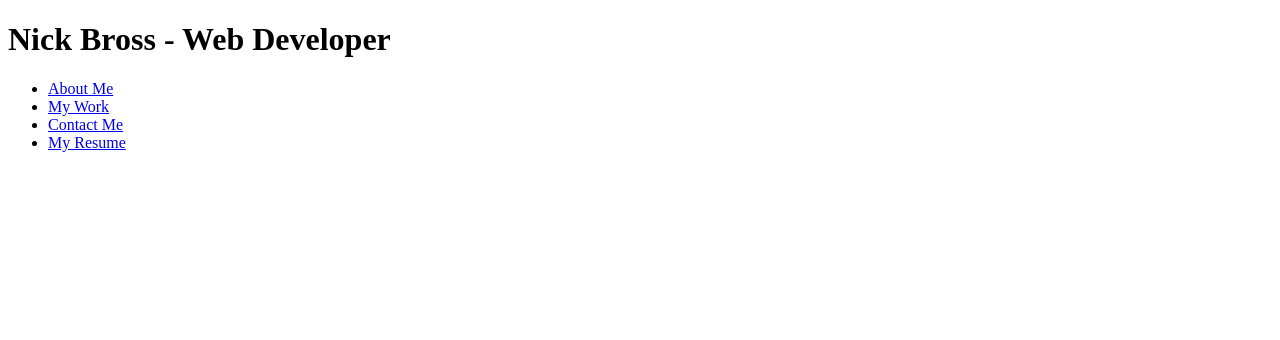
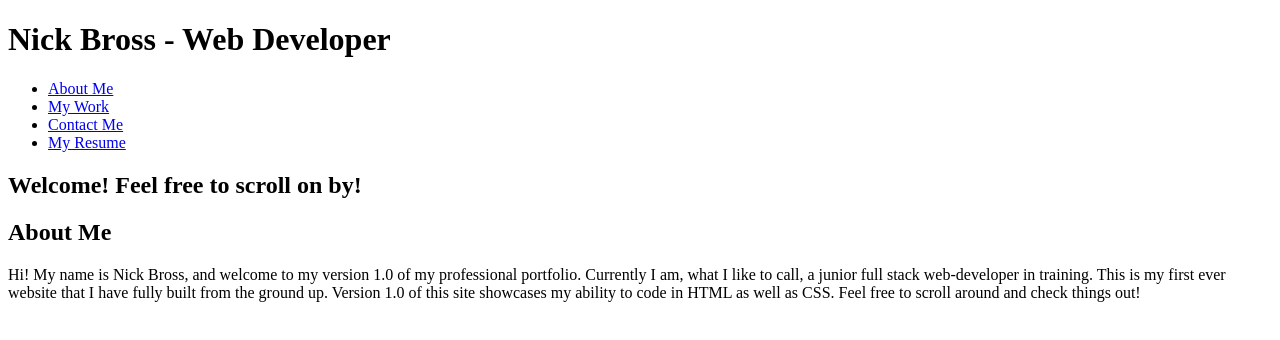
Before and after one commit to nbross/My-Awesome-Portfolio, a plain HTML site: page index.html in a window 1280 px wide. Drawn offline with Linux system fonts and the light colour scheme.

Commit message:
built hero, started construction on main part, finished about me section

```diff
--- a/index.html
+++ b/index.html
@@ -29,6 +29,20 @@
     </header>
     <!-- End of Header/Navigation Bar -->
 
+    <!-- Hero -->
+    <section class="hero">
+        <div>
+            <h2>Welcome! Feel free to scroll on by!</h2>
+        </div>
+    </section>
+    <!-- End Hero -->
 
+    <main>
+        <section class="about-me">
+
+            <h2>About Me</h2>
+            <p>Hi! My name is Nick Bross, and welcome to my version 1.0 of my professional portfolio. Currently I am, what I like to call, a junior full stack web-developer in training. This is my first ever website that I have fully built from the ground up. Version 1.0 of this site showcases my ability to code in HTML as well as CSS. Feel free to scroll around and check things out!</p>
+        </section>
+    </main>
 </body>
 </html>
```
